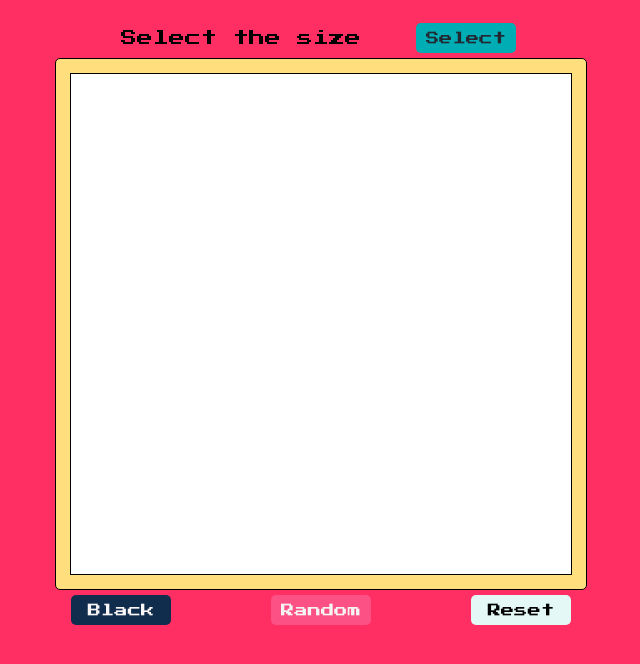
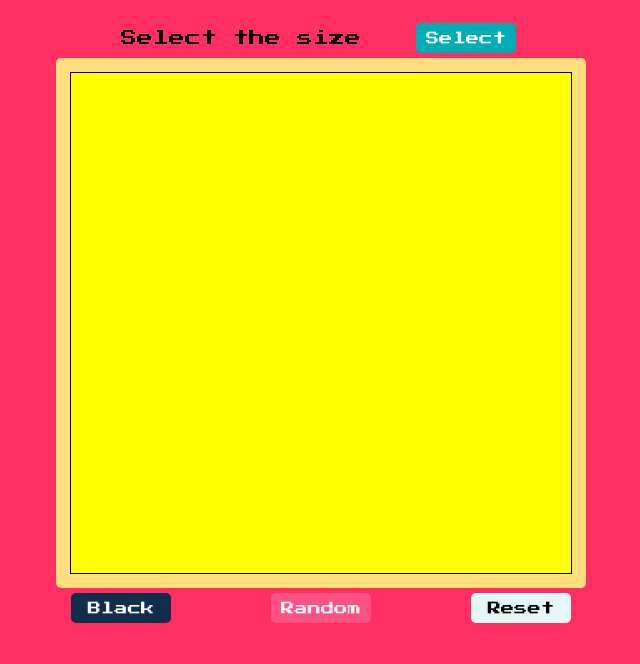
Before and after one commit to JustGetAClass/Etch-A-Sketch-Odin, a plain HTML site: page index.html in a window 1280 px wide. Shown: the part 62-726 px from the top of the page, without its empty margins (319-959 px from the left). Drawn offline with nearby package versions, Linux system fonts and the light colour scheme.

Commit message:
createBoard function

```diff
--- a/index.html
+++ b/index.html
@@ -31,7 +31,6 @@
             <button id="reset" class="btn">Reset</button>
         </div>
 
-        <script src="https://ajax.googleapis.com/ajax/libs/jquery/3.6.3/jquery.min.js"></script>
         <script src="script.js"></script>
     </body>
 </html>
--- a/script.js
+++ b/script.js
@@ -0,0 +1,16 @@
+
+createBoard(16);
+
+function createBoard(size){
+    let board = document.querySelector(".board")
+    board.style.gridTemplateColumns = `repeat(${size}, 1fr)`;
+    board.style.gridTemplateRows = `repeat(${size}, 1fr)`;
+
+    let numberOfDivs = size * size;
+
+    for (let i = 0; i < numberOfDivs; i++) {
+        let div = document.createElement("div")
+        div.style.backgroundColor = "yellow"
+        board.insertAdjacentElement("beforeend", div)
+    }
+}
--- a/styles/style.scss
+++ b/styles/style.scss
@@ -38,7 +38,7 @@ body{
     justify-content: space-evenly;
     align-items: center;
     #popup{
-        @include button-structure(#00ADB5, #222831);
+        @include button-structure(#00ADB5, #fff);
     }
 }
 
@@ -48,7 +48,6 @@ body{
     align-items: center;
     width: 530px;
     height: 530px;
-    border: 1px solid black;
     border-radius: 5px;
     background-color: #FFDE7D;
 
```
Also changed, not shown: styles/style.css, 1 other file.
